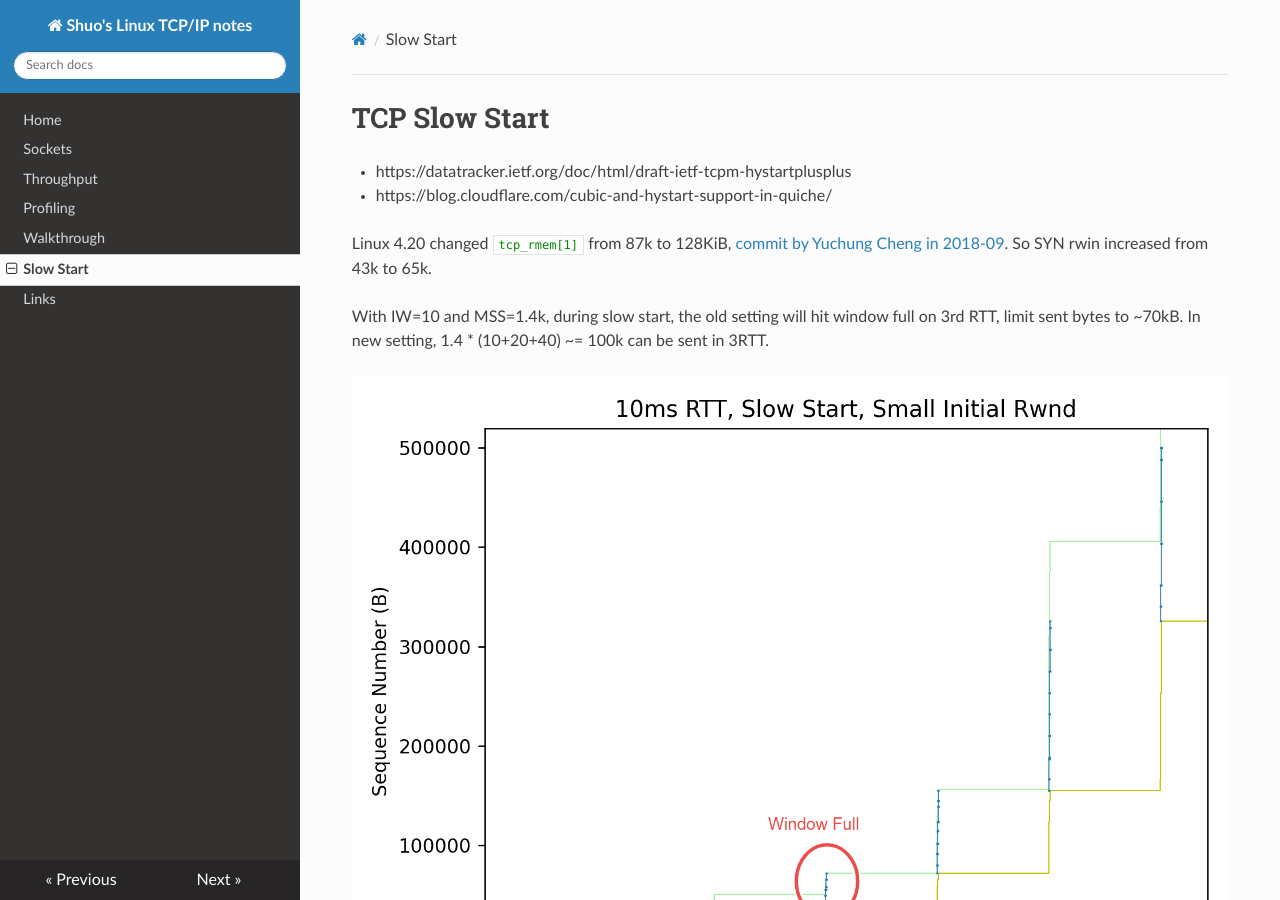
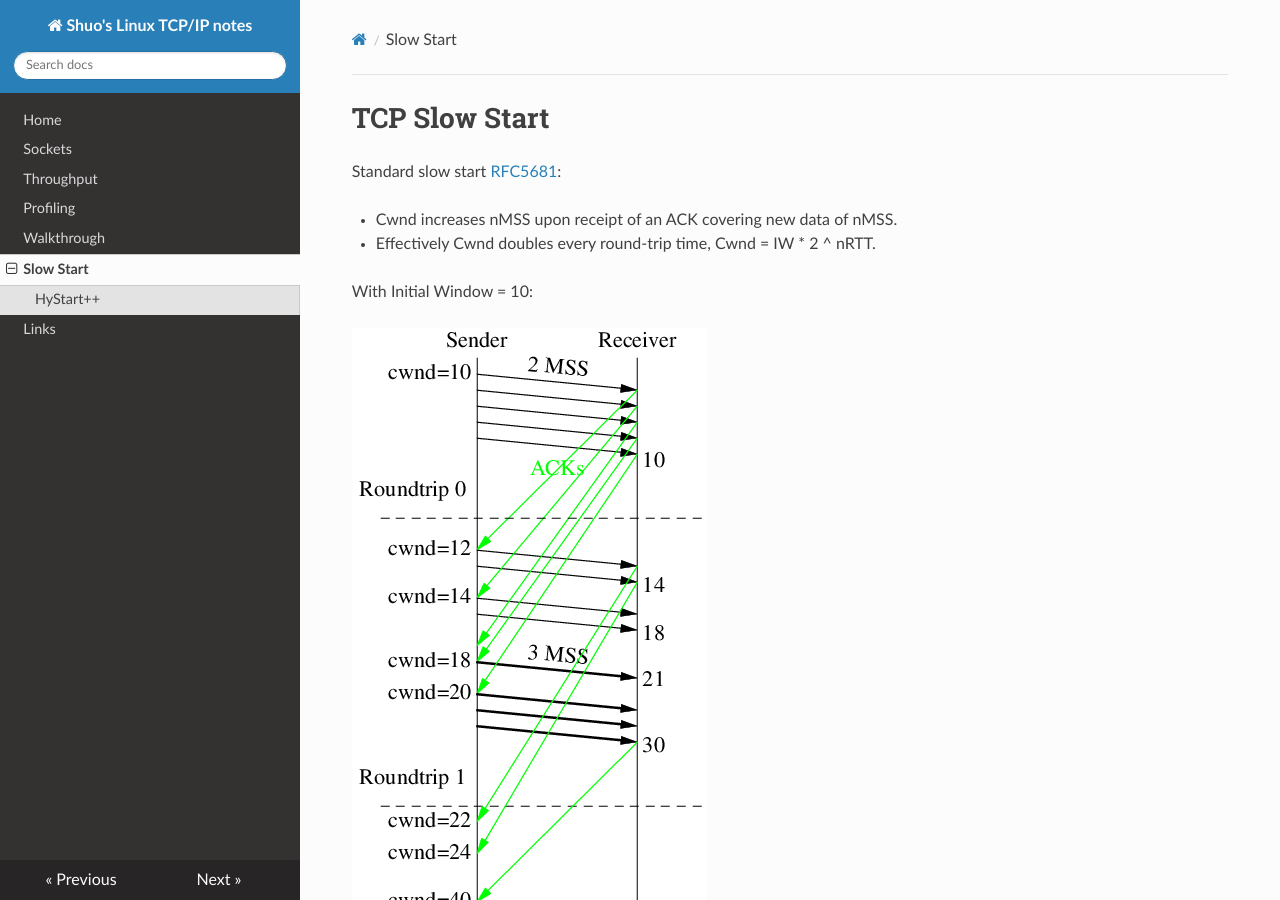
Before and after one commit to chenshuo/tcpip-study, an MkDocs documentation site: the page built from docs/slowstart.md, in a window 1280 px wide and 900 px high. Built offline with MkDocs 1.6.1, drawn with Linux system fonts in a browser that asks for light colours; nearby versions of some CDN libraries; some of the changed text lies outside the part shown.

Commit message:
add slow-start diagram.

```diff
--- a/docs/slowstart.md
+++ b/docs/slowstart.md
@@ -1,8 +1,13 @@
 # TCP Slow Start
 
-* https://datatracker.ietf.org/doc/html/draft-ietf-tcpm-hystartplusplus
+Standard slow start [RFC5681](https://www.rfc-editor.org/rfc/rfc5681.html#section-3.1):
 
-* https://blog.cloudflare.com/cubic-and-hystart-support-in-quiche/
+* Cwnd increases nMSS upon receipt of an ACK covering new data of nMSS.
+* Effectively Cwnd doubles every round-trip time, Cwnd = IW * 2 ^ nRTT.
+
+With Initial Window = 10:
+
+![](img/slow-start.png)
 
 Linux 4.20 changed `tcp_rmem[1]` from 87k to 128KiB, [commit by Yuchung Cheng in 2018-09](https://git.kernel.org/pub/scm/linux/kernel/git/stable/linux.git/commit/?id=a337531b942bd8a03e7052444d7e36972aac2d92).
 So SYN rwin increased from 43k to 65k.
@@ -15,3 +20,9 @@ In new setting, 1.4 * (10+20+40) ~= 100k can be sent in 3RTT.
 ![](img/slow-start-10ms.png)
 
 ![](img/slow-start-10ms-large-rwnd.png)
+
+## HyStart++
+
+* <https://datatracker.ietf.org/doc/html/draft-ietf-tcpm-hystartplusplus>
+
+* <https://blog.cloudflare.com/cubic-and-hystart-support-in-quiche/>
```
Also changed, not shown: docs/index.md (+2 -1 lines), docs/links.md (+5 -2 lines), docs/img/slow-start.png (added).
